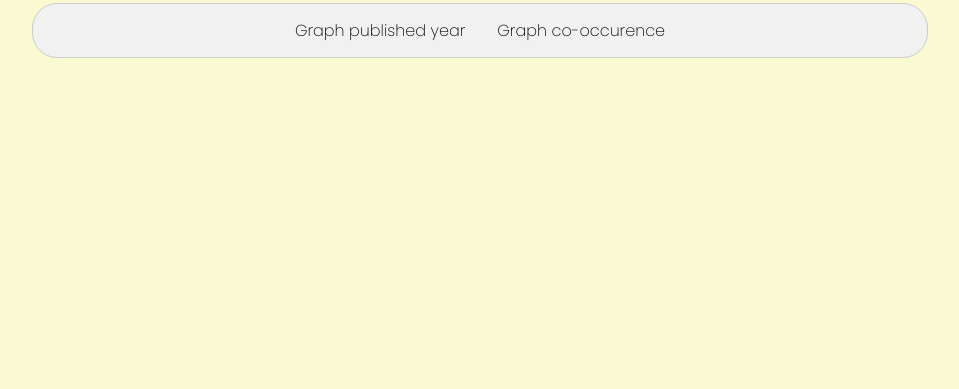
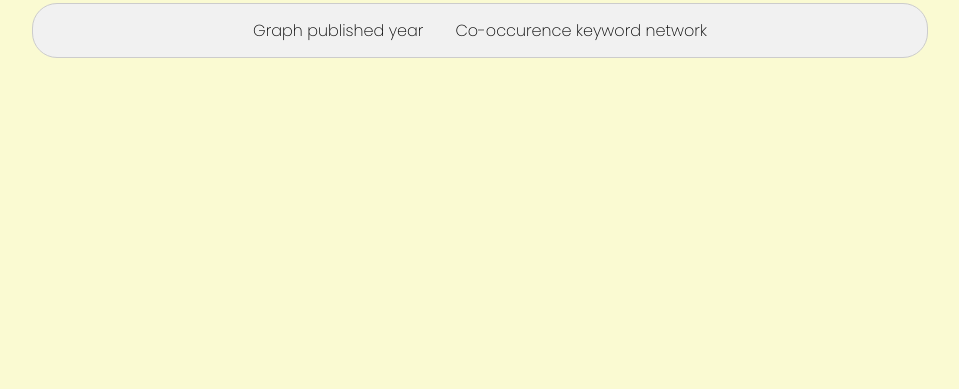
Before and after one commit to Fskobla/Diplomovka, a Flask app: template app/templates/graph.html in a window 1280 px wide. Shown: the part 372-761 px from the top of the page, without its empty margins (160-1119 px from the left). Run offline with Flask 3, Linux system fonts and the light colour scheme; the template is opened without the code that fills it: most values are stand-ins (such as "Sample title", 1, 10 or a date in 2020); data that the repository does not hold is empty; some libraries are stand-ins or nearby versions.

Commit message:
change network name

```diff
--- a/app/templates/graph.html
+++ b/app/templates/graph.html
@@ -26,7 +26,7 @@
         </div>
         <div class="tab">
             <button class="tablinks" onclick="openTab(event, 'graphYear')">Graph published year</button>
-            <button class="tablinks" onclick="openTab(event, 'graphCooccurence')">Graph co-occurence</button>
+            <button class="tablinks" onclick="openTab(event, 'graphCooccurence')">Co-occurence keyword network</button>
         </div>
 
         <div id="graphYear" class="graph-year-container tabcontent" style="width: 33%; margin: auto">
```
